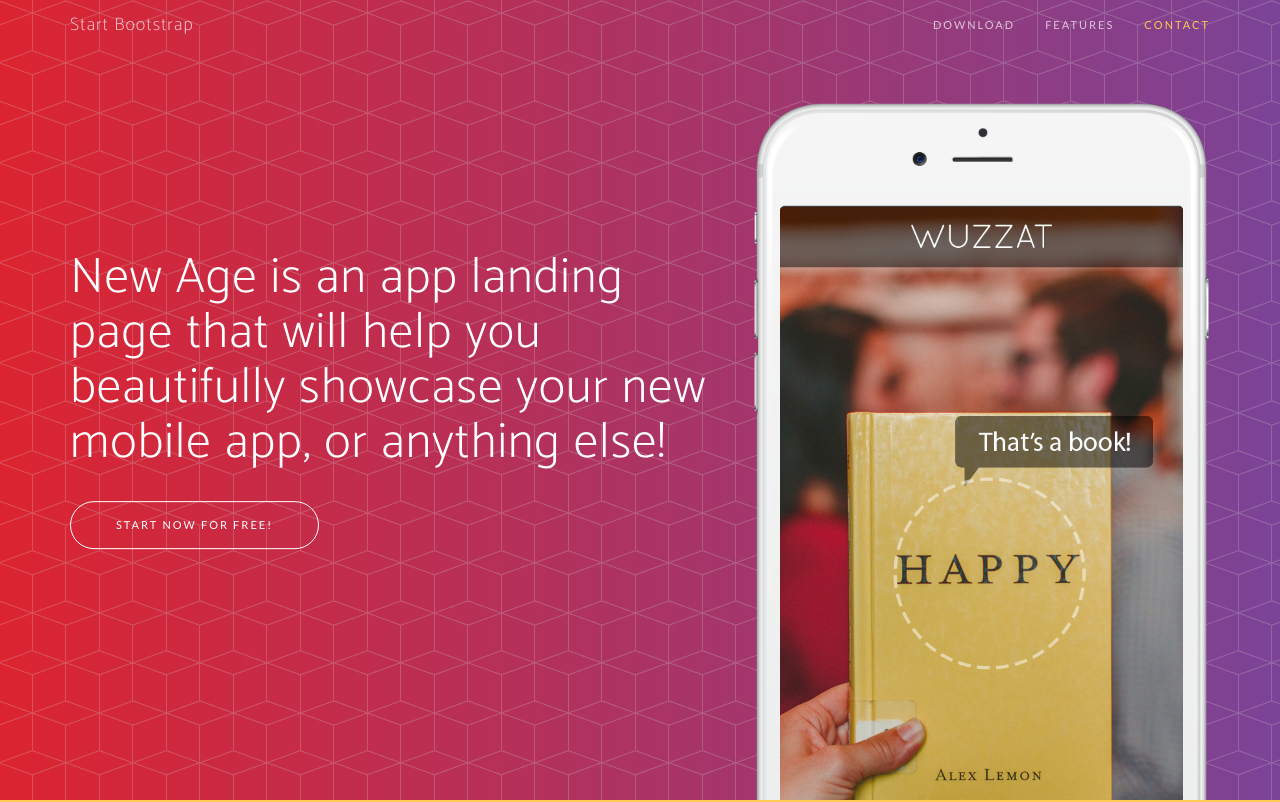
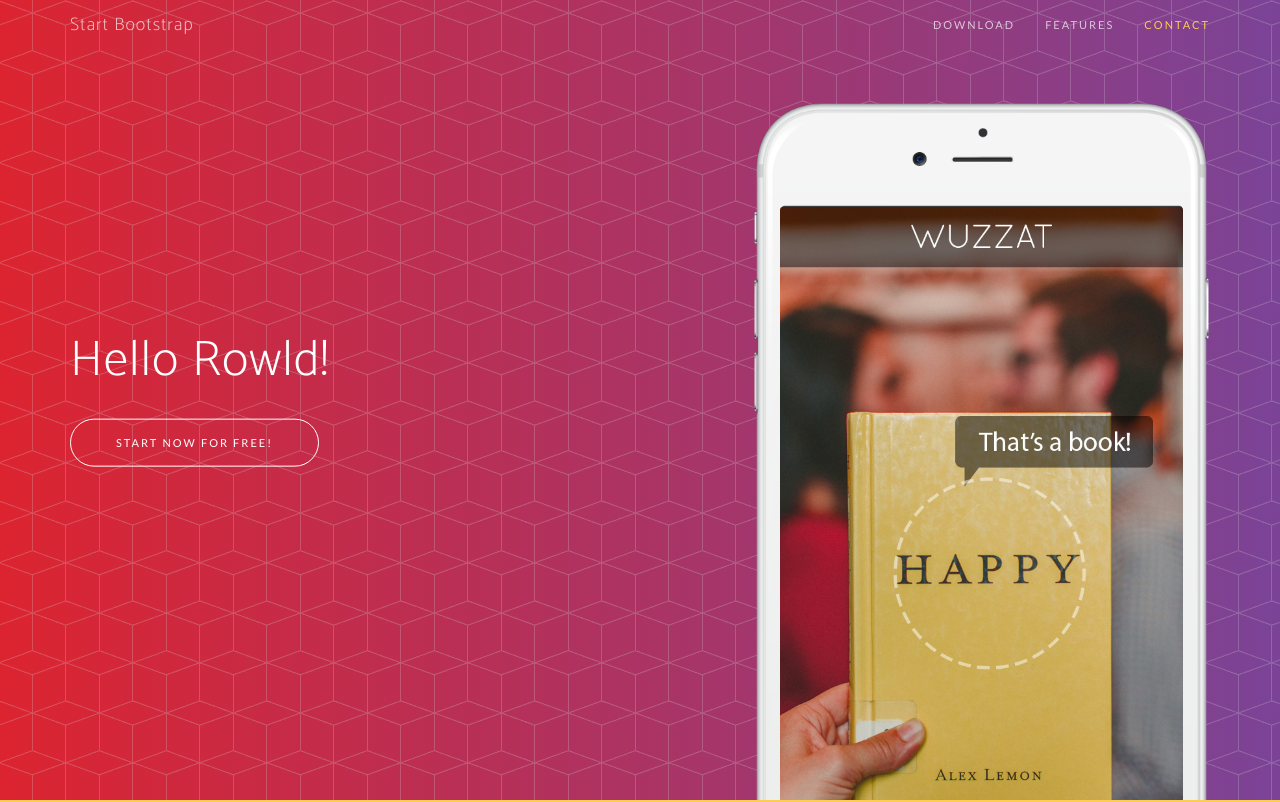
Before and after one commit to Revree/favy-website, a website: page index.html in a window 1280 px wide. Shown: the top 802 px of the page. Drawn offline with nearby package versions, Linux system fonts and the light colour scheme; a web font is replaced by a local one.

Commit message:
Update index.html
test

```diff
--- a/index.html
+++ b/index.html
@@ -73,7 +73,7 @@
                 <div class="col-sm-7">
                     <div class="header-content">
                         <div class="header-content-inner">
-                            <h1>New Age is an app landing page that will help you beautifully showcase your new mobile app, or anything else!</h1>
+                            <h1>Hello Rowld!</h1>
                             <a href="#download" class="btn btn-outline btn-xl page-scroll">Start Now for Free!</a>
                         </div>
                     </div>
```
